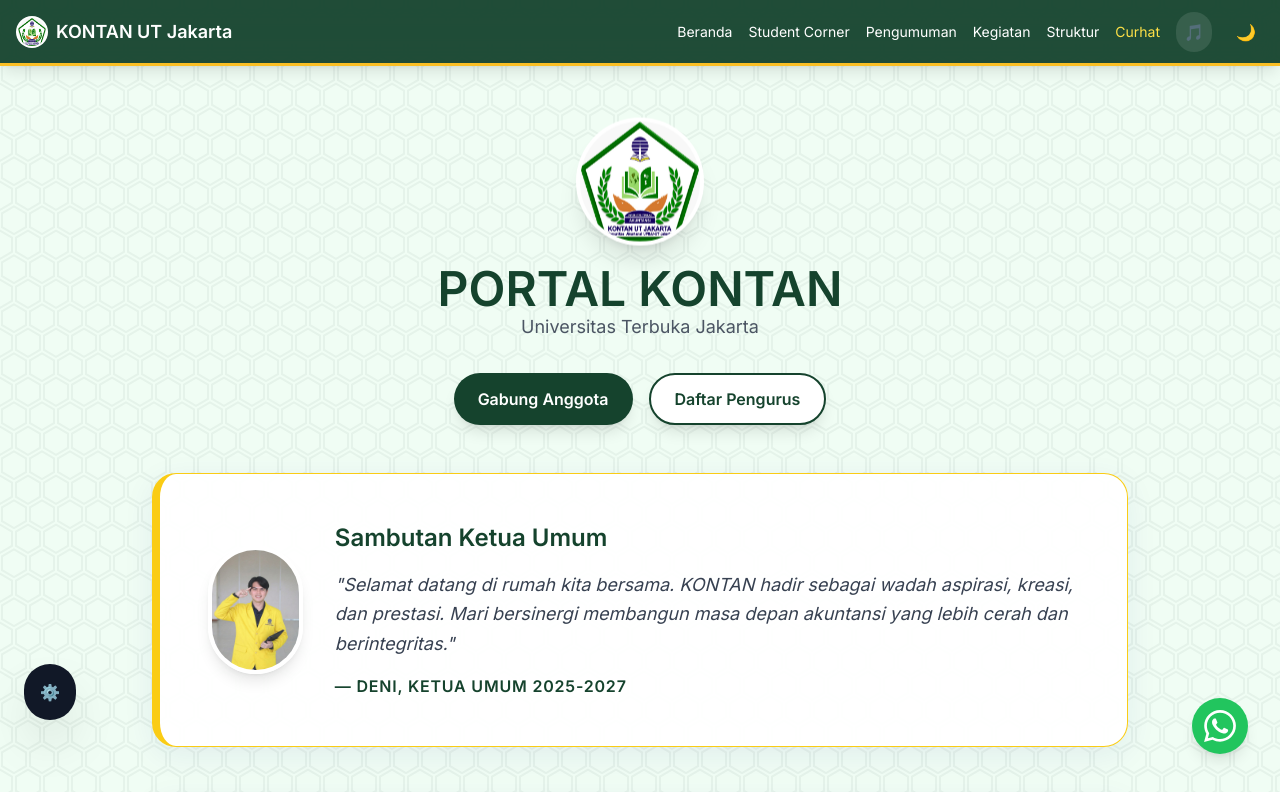
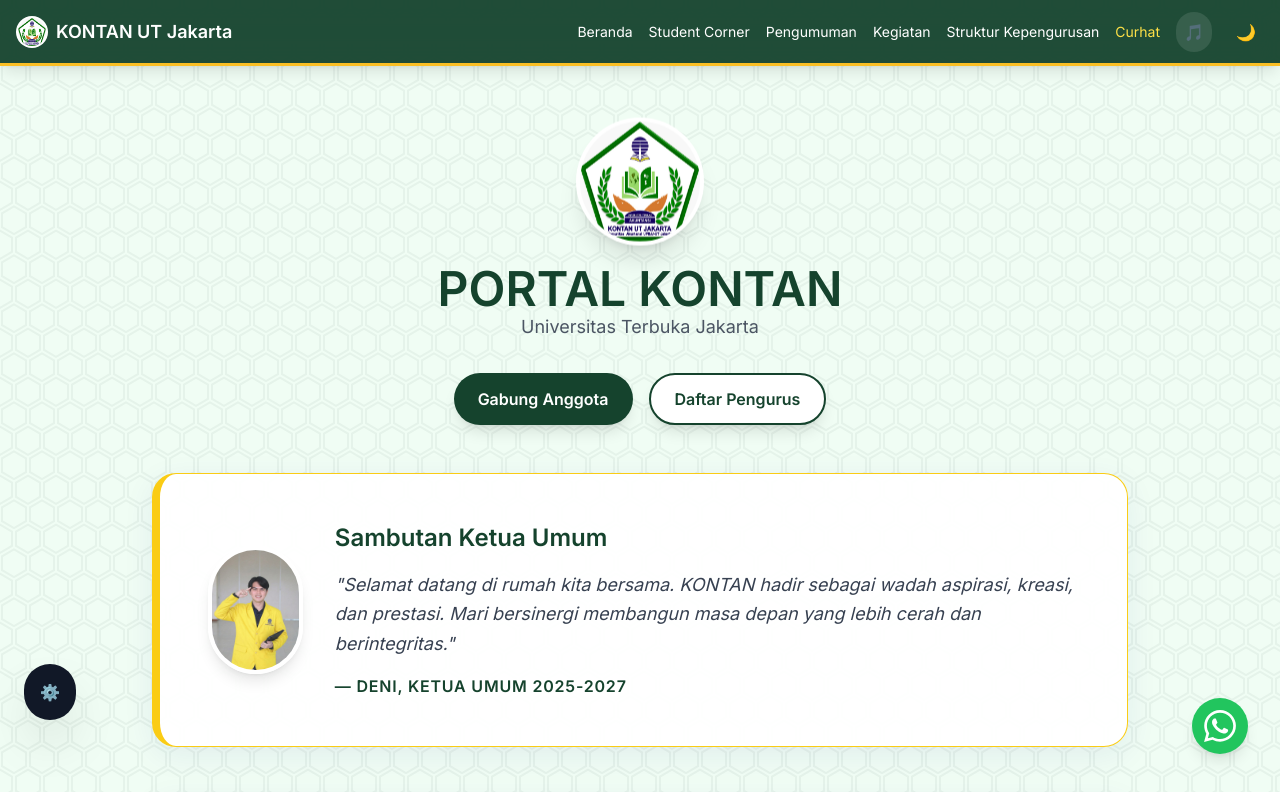
Before and after one commit to zazazuzu612-lab/web-organisasiKONTAN, a plain HTML site: page index.html in a window 1280 px wide. Shown: the top 792 px of the page. Drawn offline with nearby package versions, Linux system fonts and the light colour scheme.

Commit message:
Add files via upload

```diff
--- a/index.html
+++ b/index.html
@@ -121,7 +121,7 @@
                         <a onclick="switchTab('student-corner')" class="nav-link" id="nav-student-corner">Student Corner</a>
                         <a onclick="switchTab('announcement')" class="nav-link" id="nav-announcement">Pengumuman</a>
                         <a onclick="switchTab('activities')" class="nav-link" id="nav-activities">Kegiatan</a>
-                        <a onclick="switchTab('structure')" class="nav-link" id="nav-structure">Struktur</a>
+                        <a onclick="switchTab('structure')" class="nav-link" id="nav-structure">Struktur Kepengurusan</a>
                         <a onclick="switchTab('curhat')" class="nav-link text-yellow-300" id="nav-curhat">Curhat</a>
                     </div>
                     <button onclick="toggleMusic()" class="p-2 rounded-full bg-white/10 hover:bg-white/20 transition tooltip-btn relative group"><span id="musicIcon">🎵</span></button>
@@ -158,7 +158,7 @@
             <img src="assets/img/foto ketua.png" class="w-32 h-32 rounded-full shadow-lg object-cover border-4 border-white dark:border-gray-600 transform hover:scale-105 transition">
             <div>
                 <h2 class="text-2xl font-bold mb-4 text-[#15432d] dark:text-green-400">Sambutan Ketua Umum</h2>
-                <p class="text-gray-700 dark:text-gray-300 text-lg leading-relaxed italic">"Selamat datang di rumah kita bersama. KONTAN hadir sebagai wadah aspirasi, kreasi, dan prestasi. Mari bersinergi membangun masa depan akuntansi yang lebih cerah dan berintegritas."</p>
+                <p class="text-gray-700 dark:text-gray-300 text-lg leading-relaxed italic">"Selamat datang di rumah kita bersama. KONTAN hadir sebagai wadah aspirasi, kreasi, dan prestasi. Mari bersinergi membangun masa depan yang lebih cerah dan berintegritas."</p>
                 <p class="mt-4 font-bold text-[#15432d] dark:text-green-400 uppercase tracking-wider">— Deni, Ketua Umum 2025-2027</p>
             </div>
         </div>
@@ -175,7 +175,7 @@
                 </div>
             </div>
             <div id="chatContainer" class="h-48 overflow-y-auto mb-4 custom-scroll bg-white/50 dark:bg-gray-900/50 p-3 rounded-xl border border-gray-100 dark:border-gray-700">
-                <div class="chat-bubble bot">Halo! 👋 Saya asisten virtual KONTAN. Silakan tanya tentang pendaftaran, acara, atau organisasi.</div>
+                <div class="chat-bubble bot">Halo!👋 Saya asisten virtual KONTAN. Silakan tanya tentang pendaftaran, acara, atau organisasi.</div>
             </div>
             <div class="flex gap-2">
                 <input type="text" id="chatInput" placeholder="Ketik pertanyaanmu..." class="flex-grow p-2.5 border rounded-xl dark:bg-gray-700 dark:text-white text-sm outline-none focus:ring-2 focus:ring-blue-500 transition" onkeypress="if(event.key==='Enter') sendChat()">
```
